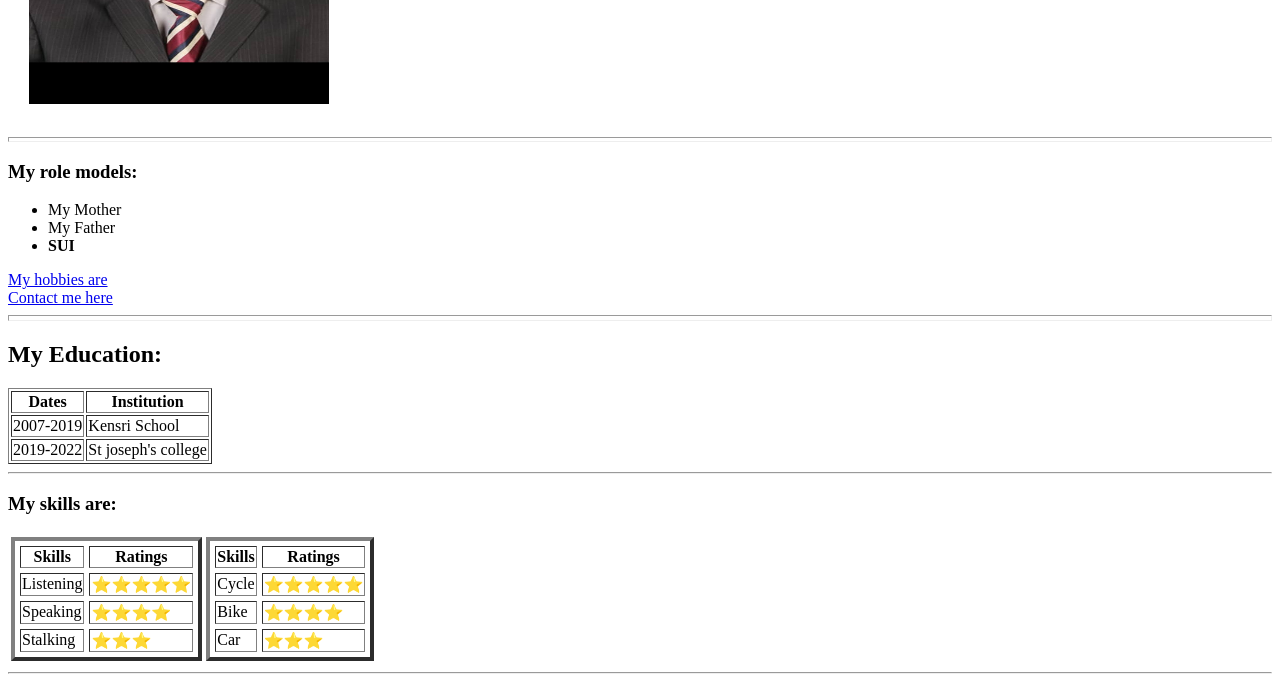
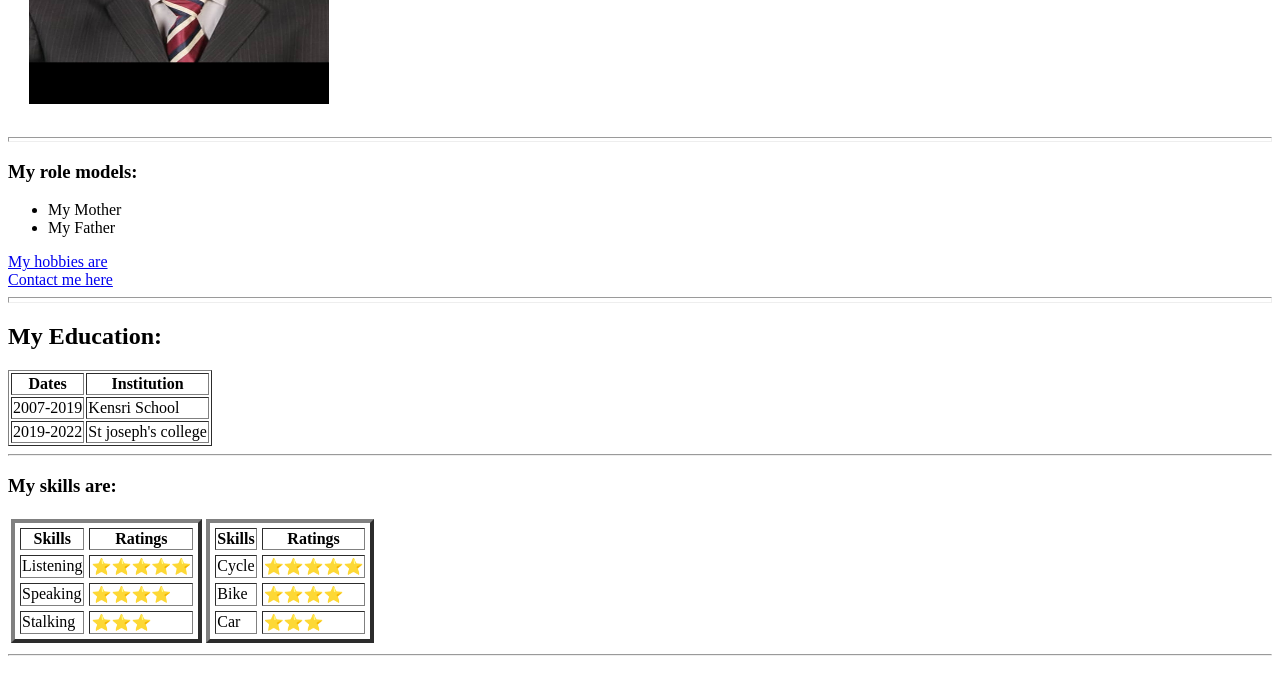
Before and after one commit to rahulroy-16/cv, a plain HTML site: page index.html in a window 1280 px wide. Shown: the part 225-907 px from the top of the page. Drawn offline with Linux system fonts and the light colour scheme.

Commit message:
Removed unwanted stuff

```diff
--- a/index.html
+++ b/index.html
@@ -23,7 +23,6 @@
       <li>
         My Father
       </li>
-      <li><strong>SUI</strong></li>
     </ul>
     <a href="hobbies.html">My hobbies are</a>
     <br />
```
